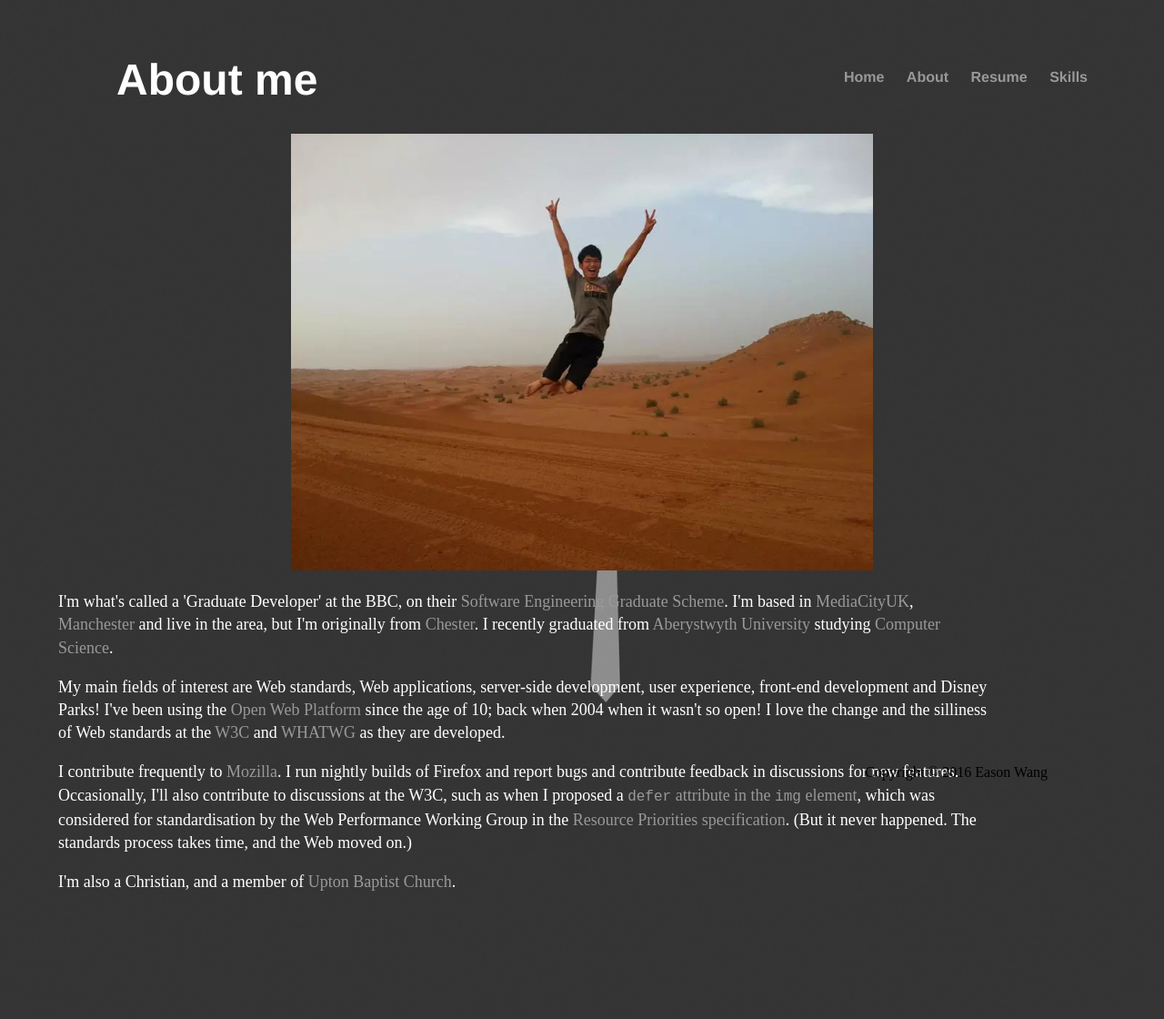
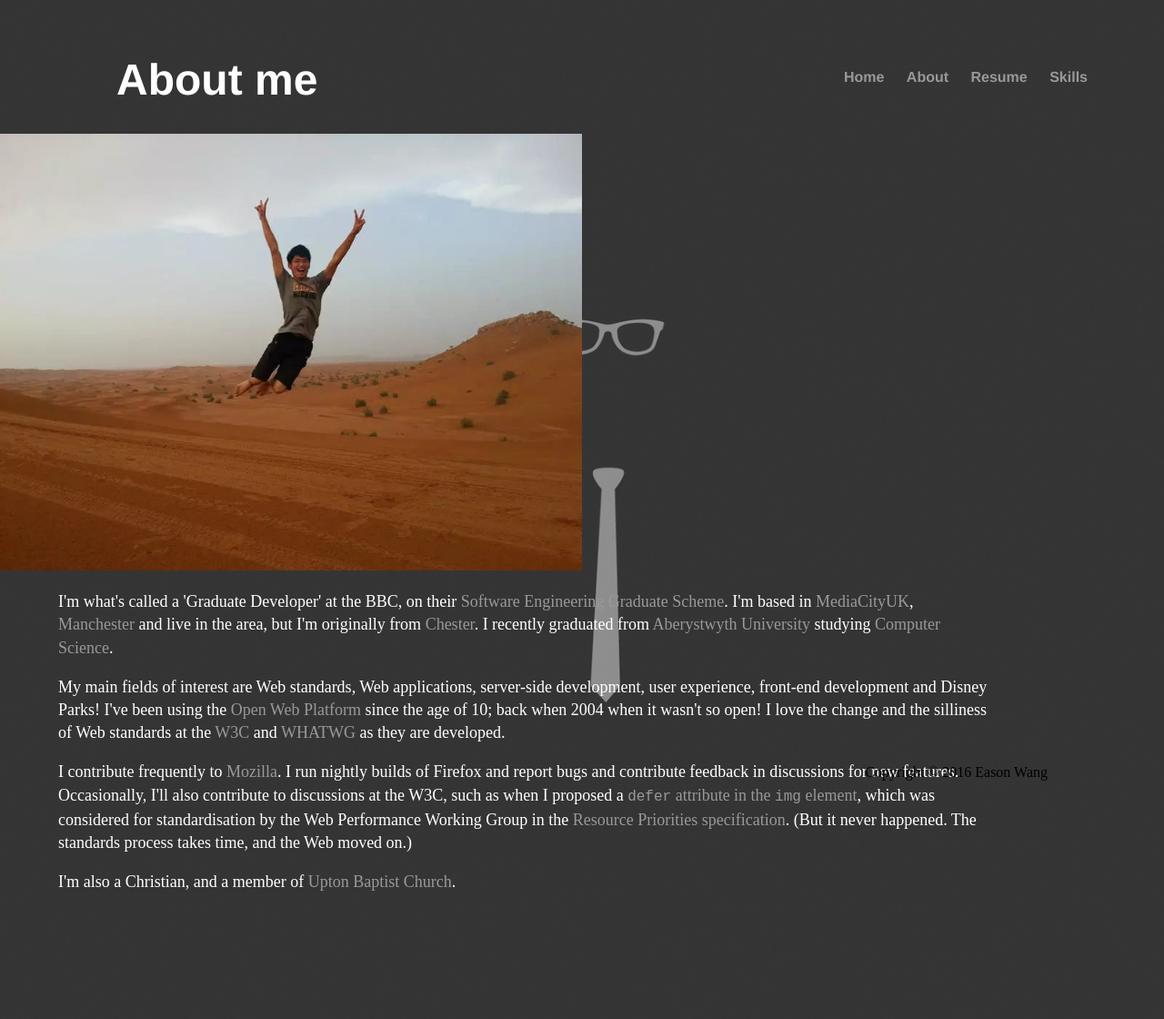
Before and after one commit to Eason666/Easonwang.github.io, a Jekyll site: the page built from about/index.html, in a window 1280 px wide. Shown: the whole page at 91% size. Built offline with Jekyll 4.4.1, drawn with Linux system fonts in a browser that asks for light colours.

Commit message:
Update index.html

```diff
--- a/about/index.html
+++ b/about/index.html
@@ -4,7 +4,7 @@ title: Eason
 ---
 
 	<h1 id="aboutme">About me</h1>
-	<center><img id="image" src="/psb.jpg"> </center>
+	<img id="image" src="/psb.jpg">
 	<div>
         	    <p class="content">I'm what's called a 'Graduate Developer' at the BBC, on their <a href="http://www.bbc.co.uk/careers/trainee-schemes-and-apprenticeships/technology/digital-media-graduate-scheme">Software Engineering Graduate Scheme</a>. I'm based in <a href="http://mediacityuk.co.uk/">MediaCityUK</a>, <a href="https://en.wikipedia.org/wiki/Manchester">Manchester</a> and live in the area, but I'm originally from <a href="https://en.wikipedia.org/wiki/Chester">Chester</a>. I recently graduated from <a href="https://www.aber.ac.uk/">Aberystwyth University</a> studying <a href="https://courses.aber.ac.uk/undergraduate/computer-science-degree-with-industrial-year/">Computer Science</a>.</p>
 
```
